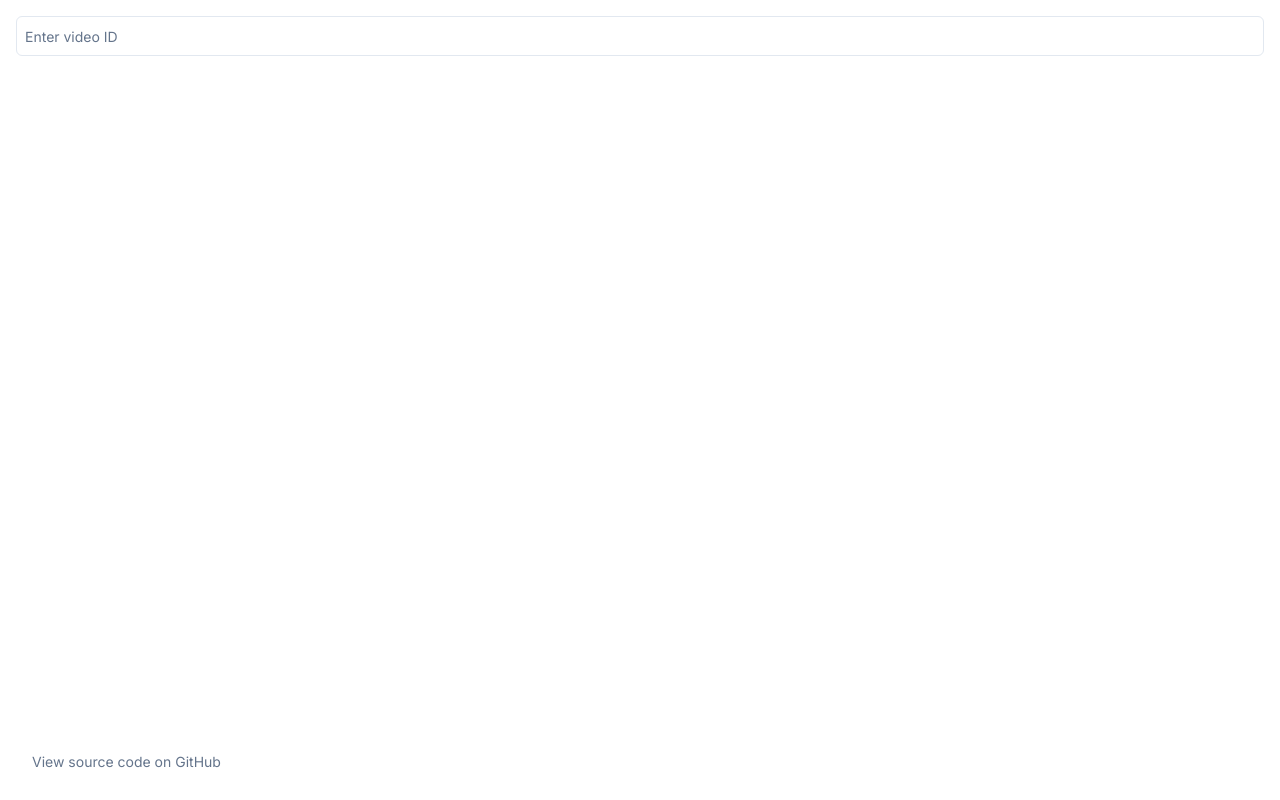
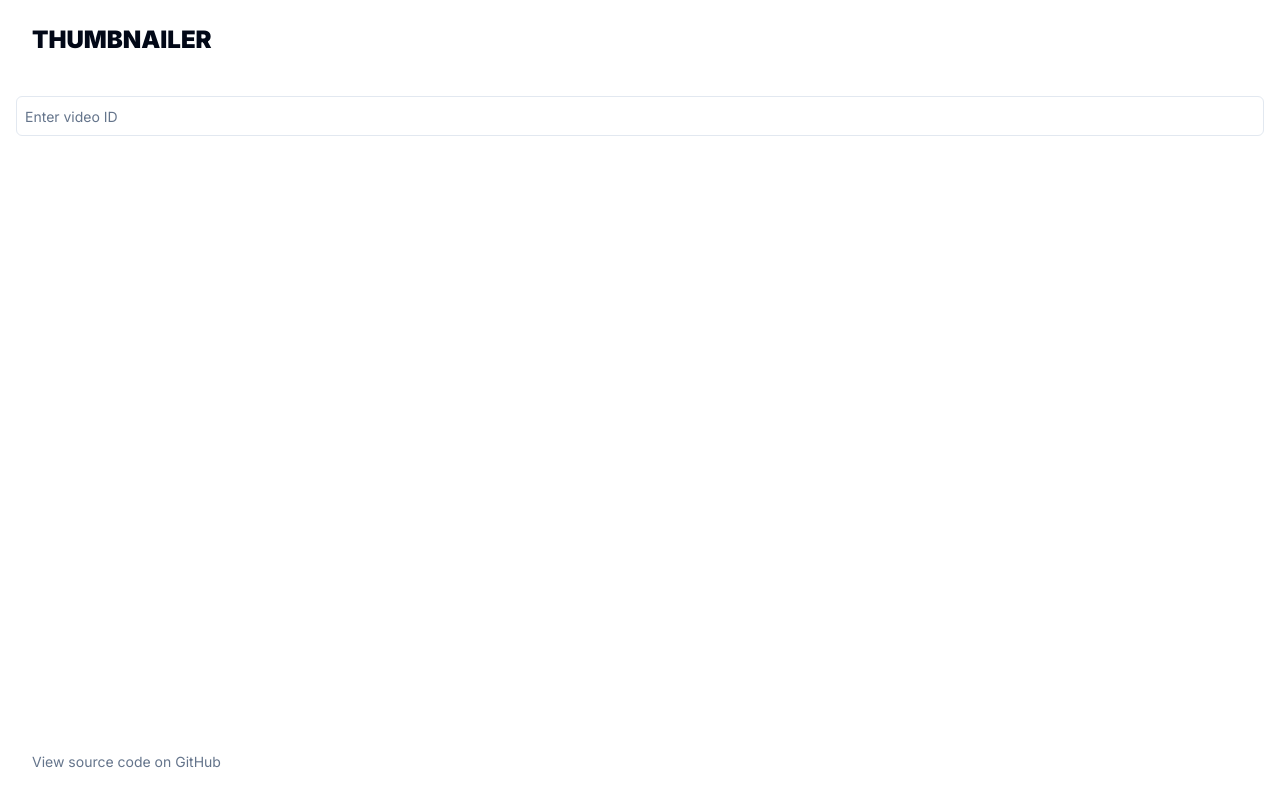
Before and after one commit to asheikho99/thumbnailer, a Next.js app: page / in a window 1280 px wide. Built offline with nearby package versions, Linux system fonts and the light colour scheme.

Commit message:
Site navbar

```diff
--- a/src/app/layout.tsx
+++ b/src/app/layout.tsx
@@ -1,6 +1,7 @@
 import Footer from "@/components/Footer";
 import "./globals.css";
 import { Inter } from "next/font/google";
+import Navbar from "@/components/Navbar";
 
 const inter = Inter({ subsets: ["latin"] });
 
@@ -13,6 +14,7 @@ export default function RootLayout({ children }: { children: React.ReactNode })
   return (
     <html lang="en">
       <body className={`${inter.className} min-h-screen flex flex-col`}>
+        <Navbar />
         {children}
         <Footer />
       </body>
--- /dev/null
+++ b/src/components/Navbar.tsx
@@ -0,0 +1,16 @@
+import Link from "next/link";
+import React from "react";
+
+const Navbar = () => {
+  return (
+    <nav className="py-6">
+      <div className="container flex flex-row items-center justify-start">
+        <Link href={"/"} className="text-2xl font-black">
+          THUMBNAILER
+        </Link>
+      </div>
+    </nav>
+  );
+};
+
+export default Navbar;
```
